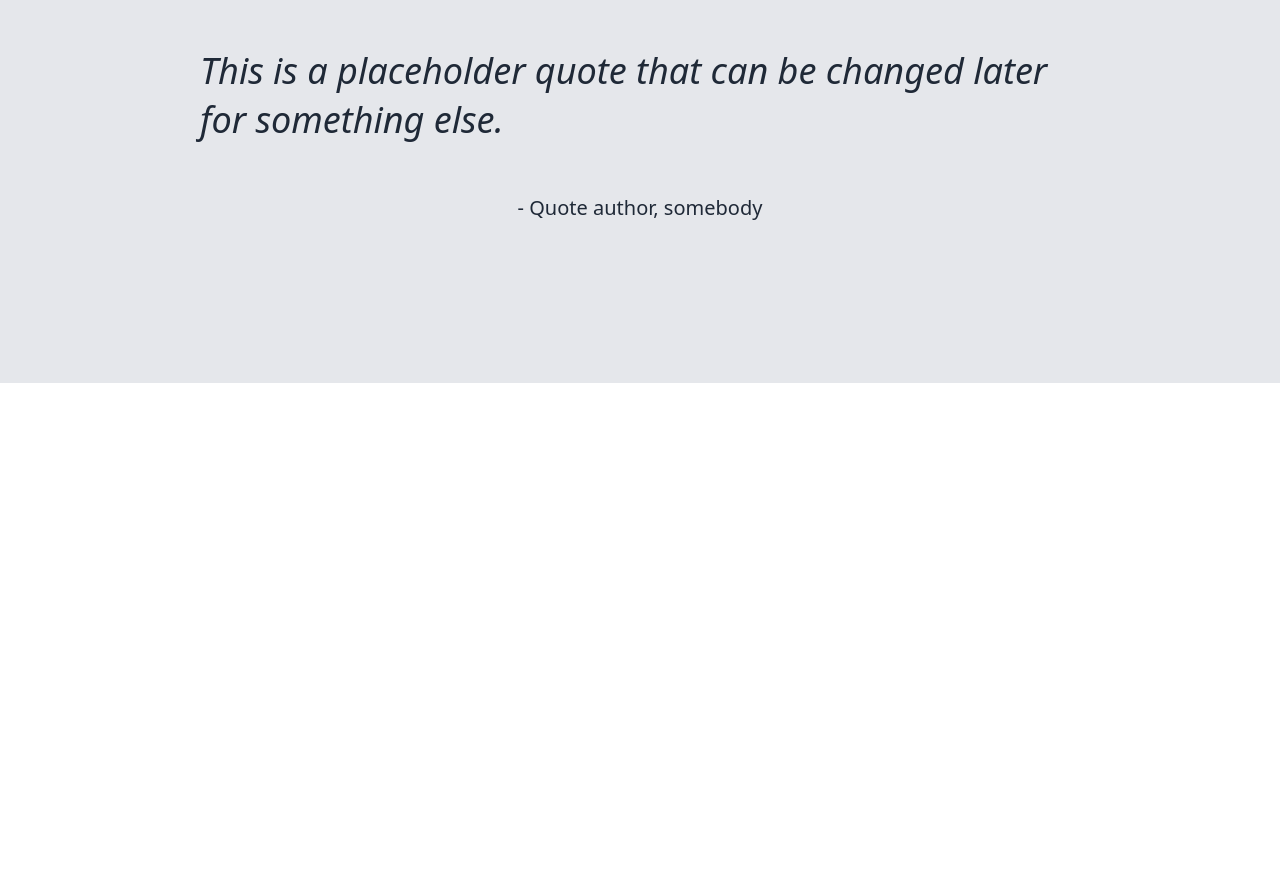
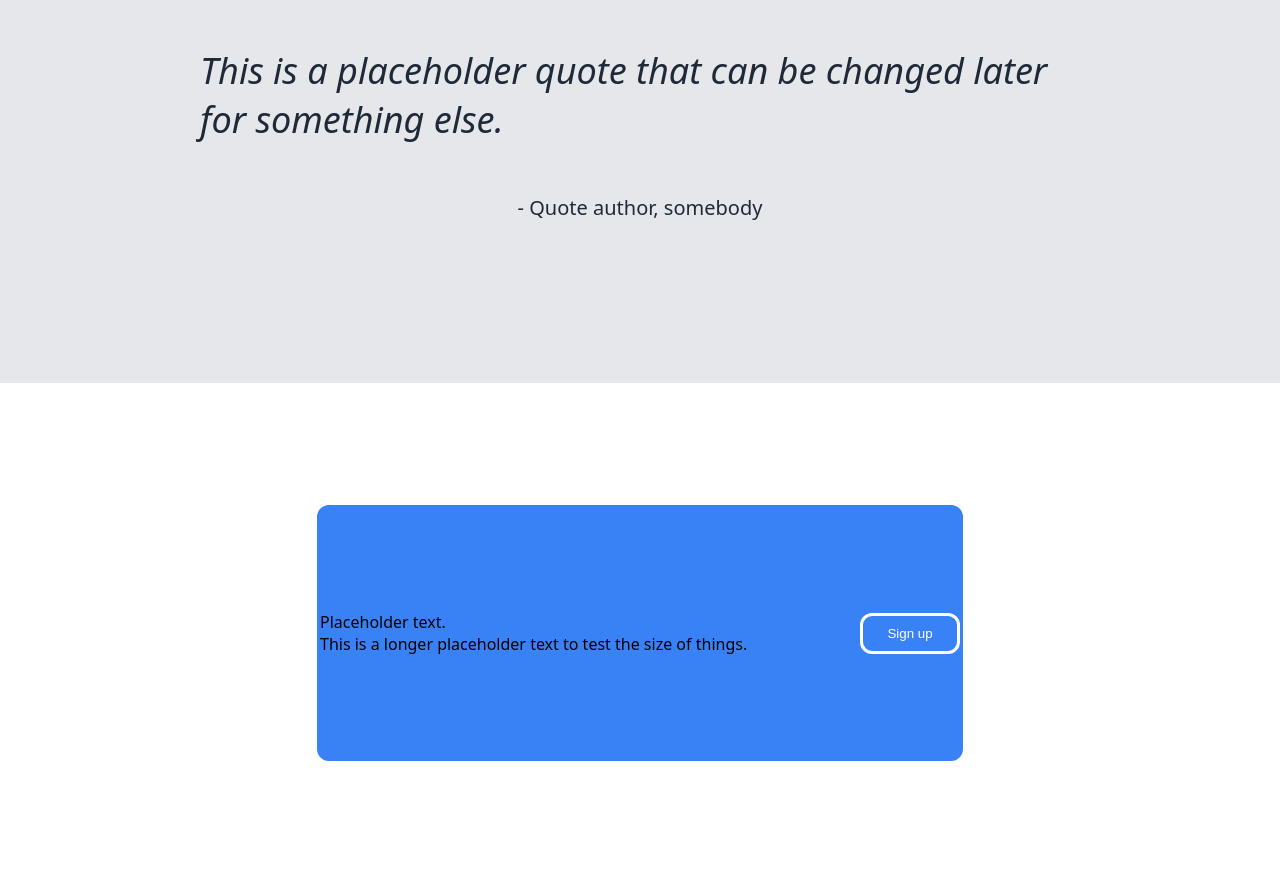
Before and after one commit to brenobmac/odin-landing-page, a plain HTML site: page index.html in a window 1280 px wide. Shown: the part 1232-2115 px from the top of the page. Before the commit the page ends 1615 px from the top, so only its background shows below. Drawn offline with Linux system fonts and the light colour scheme.

Commit message:
Fixed some problems with blue button size and started developing the fifth portion of the content.

```diff
--- a/index.html
+++ b/index.html
@@ -19,7 +19,7 @@
     <div class="first-div">
       <div class="first-content">
         <div class="left-block">
-          <div class="first-content-text">This website is awesome</div>
+          <div class="first-content-text">This website is a placeholder</div>
           <div class="first-content-subtext">
             This website has some subtext that goes here under the main title.
             It's a smaller font and the color is lower contrast.
@@ -69,5 +69,17 @@
       </div>
       <div class="quote-author">- Quote author, somebody</div>
     </div>
+
+    <div class="fourth-div">
+      <div class="blue-box">
+        <div class="text">
+          <div class="top-text">Placeholder text.</div>
+          <div class="top-text-subtext">
+            This is a longer placeholder text to test the size of things.
+          </div>
+        </div>
+        <button class="sign-up-button" id="button2">Sign up</button>
+      </div>
+    </div>
   </body>
 </html>
--- a/style.css
+++ b/style.css
@@ -92,6 +92,7 @@ a {
   background-color: #3882f6;
   color: white;
   font-weight: 900px;
+  max-height: fit-content;
 }
 
 .right-block {
@@ -181,3 +182,26 @@ a {
   padding-right: 200px;
   padding-bottom: 25px;
 }
+
+#button2 {
+  border: 3px solid white;
+}
+
+.fourth-div {
+  display: flex;
+  justify-content: center;
+  align-items: center;
+  background-color: white;
+  min-height: 500px;
+}
+
+.blue-box {
+  background-color: #3882f6;
+  display: flex;
+  justify-content: space-between;
+  align-items: center;
+  border: 3px solid #3882f6;
+  border-radius: 12px;
+  min-width: 50vw;
+  min-height: 250px;
+}
```
